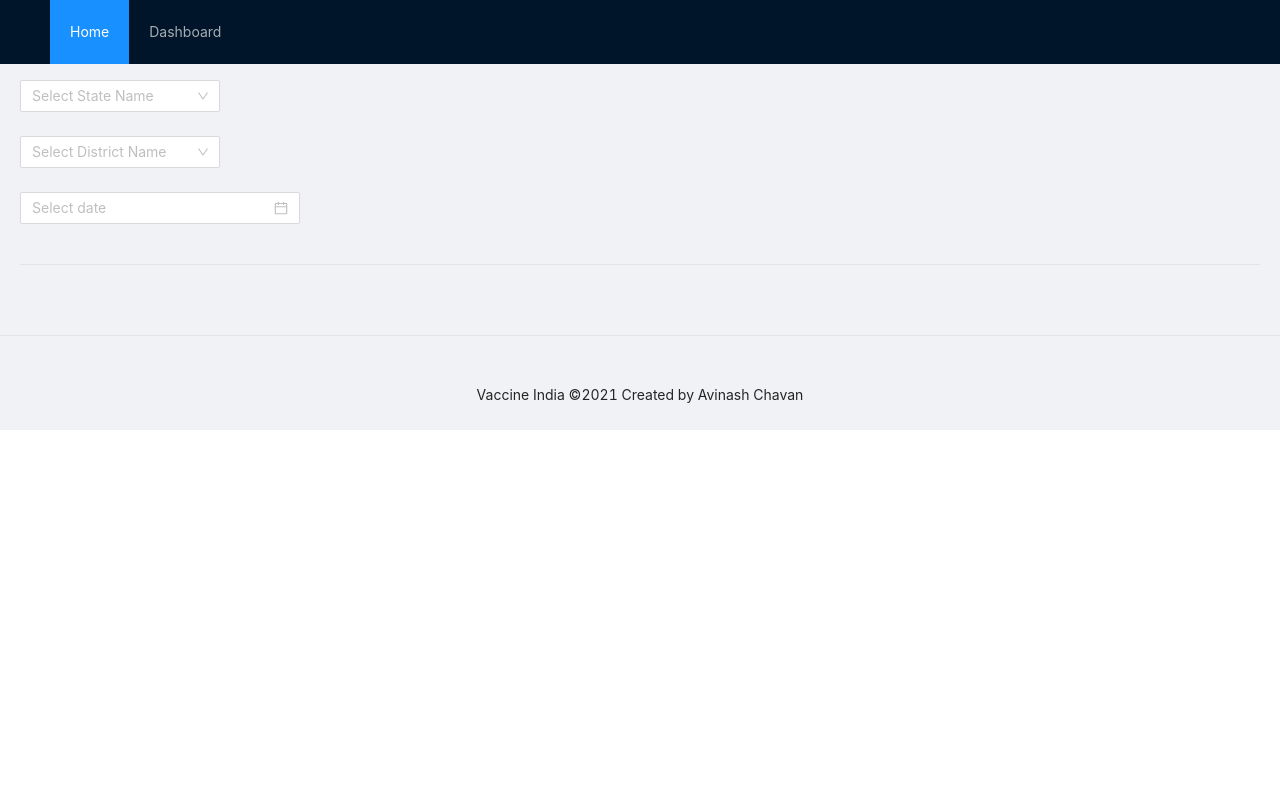
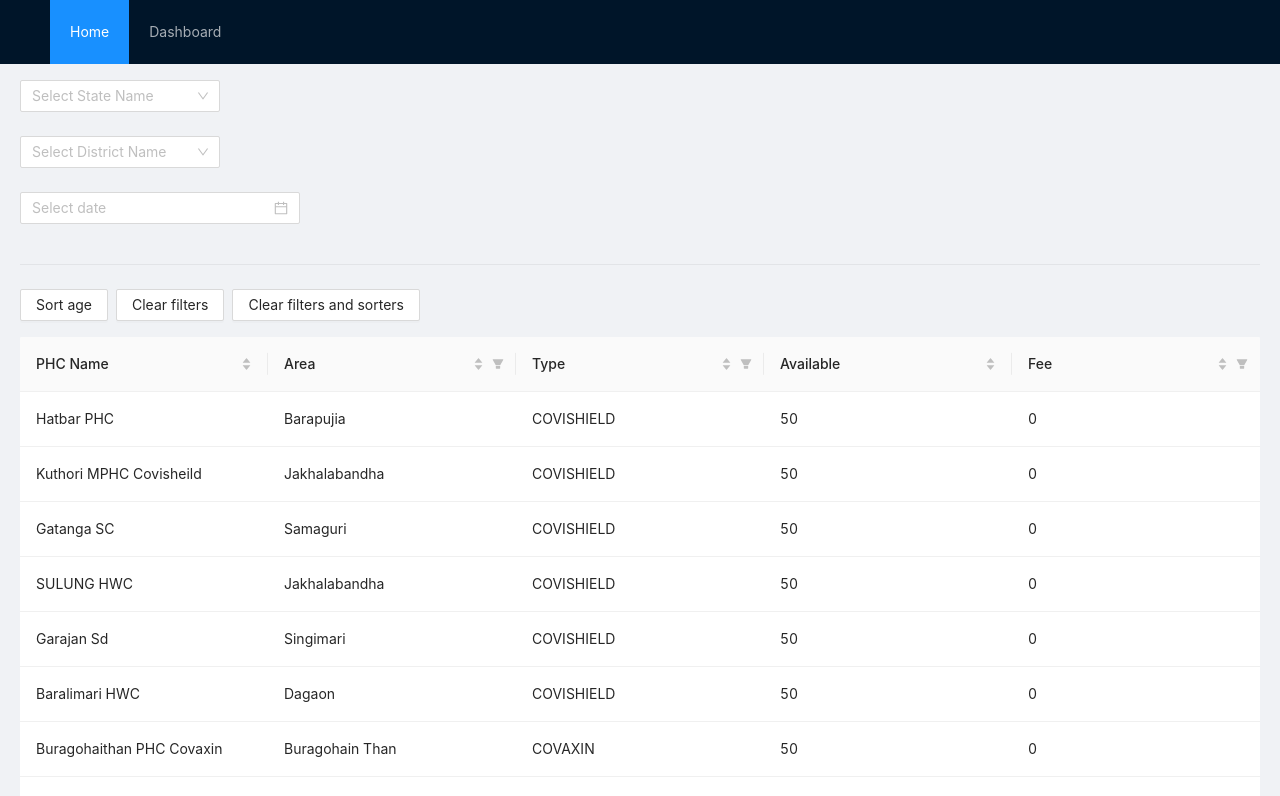
Before and after one commit to avinashchavan1/VacFinder, a React (Create React App) app: page / in a window 1280 px wide. Shown: the top 796 px of the page. Built offline with nearby package versions, Linux system fonts and the light colour scheme.

Commit message:
to fix filters

```diff
--- a/src/components/Slots/Slots.js
+++ b/src/components/Slots/Slots.js
@@ -1,21 +1,130 @@
-import React from "react";
+import { React, useState } from "react";
 import ReactDOM from "react-dom";
 import "antd/dist/antd.css";
-import { Card, Col, Row, Space, Badge } from "antd";
+import { Table, Button, Space } from "antd";
 import Slot from "../Slot/Slot";
+import dataRaw from "../../session.json";
+const data = dataRaw["sessions"];
+const areaSet = new Set();
+const typeSet = new Set();
+const feeSet = new Set();
+console.log(data);
+const convertToFilterData = (data) => {
+  let result = [];
+  data.forEach((element) => result.push({ text: element, value: element }));
+  return result;
+};
+
+data.forEach((element) => {
+  //console.log(element);
+  areaSet.add(element["block_name"]);
+  typeSet.add(element["vaccine"]);
+  feeSet.add(element["fee"]);
+});
+
+const areaFilter = convertToFilterData(areaSet);
+const typeFilter = convertToFilterData(typeSet);
+const feeFilter = convertToFilterData(feeSet);
+
+// console.log(areaFilter, typeFilter, feeFilter);
 
 const Slots = ({ filteredData }) => {
-  // return <DataInput></DataInput>;
+  const [filteredInfo, setFilteredInfo] = useState();
+  const [sortedInfo, setSortedInfo] = useState();
+
+  let sortedInfonew = sortedInfo || {};
+  let filteredInfonew = filteredInfo || {};
+
+  const columns = [
+    {
+      title: "PHC Name",
+      dataIndex: "name",
+      key: "name",
+      filteredValue: filteredInfonew.name || null,
+      onFilter: (value, record) => record.name.includes(value),
+      sorter: (a, b) => a.name.length - b.name.length,
+      sortOrder: sortedInfonew.columnKey === "name" && sortedInfonew.order,
+      ellipsis: true,
+    },
+    {
+      title: "Area",
+      dataIndex: "block_name",
+      key: "block_name",
+      filters: areaFilter,
+      filteredValue: filteredInfonew.name || null,
+      onFilter: (value, record) => record.address.includes(value),
+      sorter: (a, b) => a.age - b.age,
+      sortOrder:
+        sortedInfonew.columnKey === "block_name" && sortedInfonew.order,
+      ellipsis: true,
+      responsive: ["lg", "md"],
+    },
+
+    {
+      title: "Type",
+      dataIndex: "vaccine",
+      key: "vaccine",
+      filters: typeFilter,
+      filteredValue: filteredInfonew.address || null,
+      onFilter: (value, record) => record.address.includes(value),
+      sorter: (a, b) => a.address.length - b.address.length,
+      sortOrder: sortedInfonew.columnKey === "vaccine" && sortedInfonew.order,
+      ellipsis: true,
+    },
+    {
+      title: "Available",
+      dataIndex: "available_capacity",
+      key: "available_capacity",
+      sorter: (a, b) => a.age - b.age,
+      sortOrder:
+        sortedInfonew.columnKey === "available_capacity" && sortedInfonew.order,
+      ellipsis: true,
+      responsive: ["lg", "md"],
+    },
+    {
+      title: "Fee",
+      dataIndex: "fee",
+      key: "fee",
+      filters: feeFilter,
+      filteredValue: filteredInfonew.name || null,
+      sorter: (a, b) => a.age - b.age,
+      sortOrder: sortedInfonew.columnKey === "fee" && sortedInfonew.order,
+      onFilter: (value, record) => record.address.includes(value),
+      ellipsis: true,
+    },
+  ];
+
+  const handleChange = (pagination, filters, sorter) => {
+    console.log("Various parameters", pagination, filters, sorter);
+    setFilteredInfo(filters);
+    setSortedInfo(sorter);
+  };
+
+  const clearFilters = () => {
+    setFilteredInfo(null);
+  };
+
+  const clearAll = () => {
+    setFilteredInfo(null);
+    setSortedInfo(null);
+  };
+
+  const setAgeSort = () => {
+    setSortedInfo({
+      order: "descend",
+      columnKey: "vaccine",
+    });
+  };
+
   return (
-    <Space direction="vertical" size={"large"}>
-      {filteredData.length > 0 &&
-        "Available slots in district: " + filteredData.length}
-      <Row gutter={{ xs: 8, sm: 16, md: 24, lg: 32 }}>
-        {filteredData.map((data, i) => {
-          return <Slot key={i} session={data} />;
-        })}
-      </Row>
-    </Space>
+    <>
+      <Space style={{ marginBottom: 16 }}>
+        <Button onClick={setAgeSort}>Sort age</Button>
+        <Button onClick={clearFilters}>Clear filters</Button>
+        <Button onClick={clearAll}>Clear filters and sorters</Button>
+      </Space>
+      <Table columns={columns} dataSource={data} onChange={handleChange} />
+    </>
   );
 };
 
```
